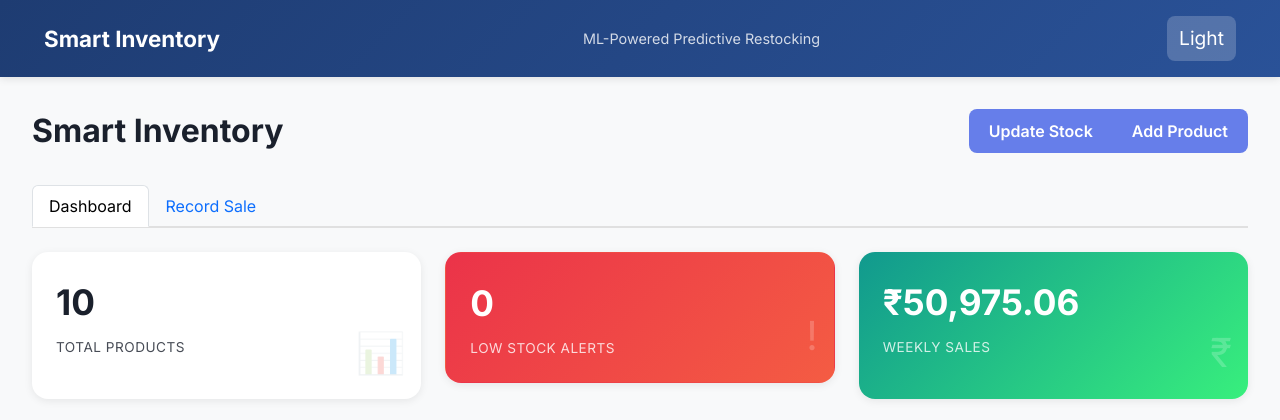
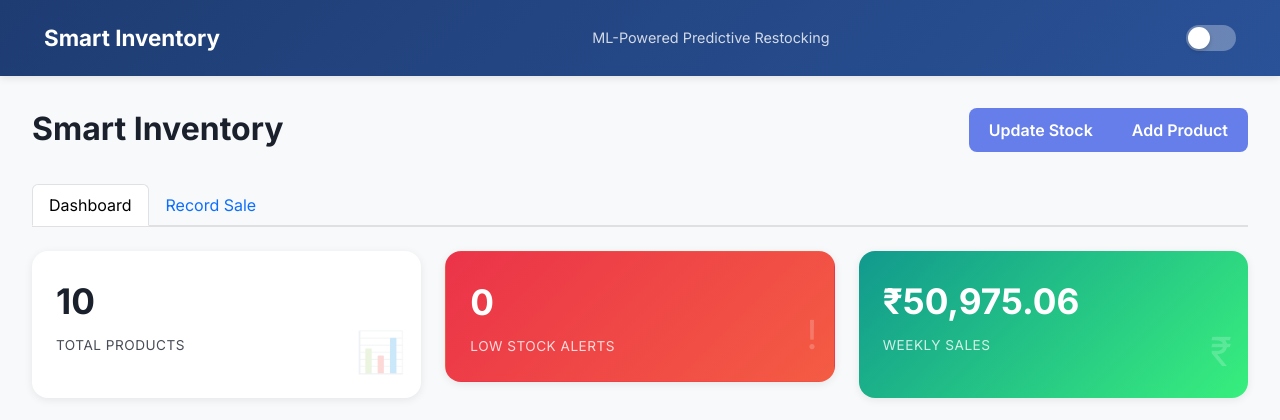
Before and after one commit to Kush69420/Smart-Stock-Predicting-system, a Flask app: page / in a window 1280 px wide. Shown: the top 420 px of the page. Run offline with Flask 3, Linux system fonts and the light colour scheme; data comes from the database, SQL or seed files in the repository; data that the repository does not hold is empty.

Commit message:
Update dark mode to use a toggle switch instead of a button
Replace the existing theme toggle button with a checkbox-based toggle switch and update associated CSS and JavaScript for functionality.

Replit-Commit-Author: Agent
Replit-Commit-Session-Id: e4a00cd0-bffa-45be-b835-d03da8f41ba9
Replit-Commit-Checkpoint-Type: full_checkpoint
Replit-Commit-Event-Id: c24542cc-b5dd-4ab2-8f80-b12ecc39b731
Replit-Commit-Screenshot-Url: https://storage.googleapis.com/screenshot-production-us-central1/bfa5a85c-1217-486a-906c-3747fe48cff2/e4a00cd0-bffa-45be-b835-d03da8f41ba9/wD6a5F8

```diff
--- a/static/style.css
+++ b/static/style.css
@@ -45,20 +45,45 @@ body {
     font-size: 0.9rem;
 }
 
-.theme-toggle {
-    background: rgba(255,255,255,0.2);
-    border: none;
-    color: white;
-    padding: 8px 12px;
-    border-radius: 8px;
-    cursor: pointer;
-    font-size: 1.2rem;
-    transition: all 0.3s;
+.theme-toggle-container {
+    display: flex;
+    align-items: center;
 }
 
-.theme-toggle:hover {
-    background: rgba(255,255,255,0.3);
-    transform: scale(1.1);
+.theme-toggle-checkbox {
+    display: none;
+}
+
+.theme-toggle-label {
+    position: relative;
+    width: 50px;
+    height: 26px;
+    background-color: rgba(255,255,255,0.3);
+    border-radius: 13px;
+    cursor: pointer;
+    transition: background-color 0.3s;
+    margin: 0;
+}
+
+.theme-toggle-label::before {
+    content: '';
+    position: absolute;
+    width: 22px;
+    height: 22px;
+    border-radius: 50%;
+    background-color: white;
+    top: 2px;
+    left: 2px;
+    transition: transform 0.3s;
+    box-shadow: 0 2px 4px rgba(0,0,0,0.2);
+}
+
+.theme-toggle-checkbox:checked + .theme-toggle-label {
+    background-color: rgba(255,255,255,0.5);
+}
+
+.theme-toggle-checkbox:checked + .theme-toggle-label::before {
+    transform: translateX(24px);
 }
 
 .main-content {
--- a/templates/index.html
+++ b/templates/index.html
@@ -22,9 +22,10 @@
         <div class="container-fluid">
             <a class="navbar-brand" href="/">Smart Inventory</a>
             <span class="navbar-text">ML-Powered Predictive Restocking</span>
-            <button class="theme-toggle" onclick="toggleTheme()">
-                <span id="themeIcon">Light</span>
-            </button>
+            <div class="theme-toggle-container">
+                <input type="checkbox" id="themeToggle" class="theme-toggle-checkbox" onchange="toggleTheme()">
+                <label for="themeToggle" class="theme-toggle-label"></label>
+            </div>
         </div>
     </nav>
 
@@ -239,10 +240,14 @@
         function toggleTheme() {
             isDarkMode = !isDarkMode;
             document.documentElement.setAttribute('data-theme', isDarkMode ? 'dark' : 'light');
-            document.getElementById('themeIcon').textContent = isDarkMode ? 'Dark' : 'Light';
+            document.getElementById('themeToggle').checked = isDarkMode;
             localStorage.setItem('darkMode', isDarkMode);
             if (demandChart) updateChartTheme();
         }
+
+        document.addEventListener('DOMContentLoaded', function() {
+            document.getElementById('themeToggle').checked = isDarkMode;
+        });
 
         function updateChartTheme() {
             if (!demandChart) return;
```
